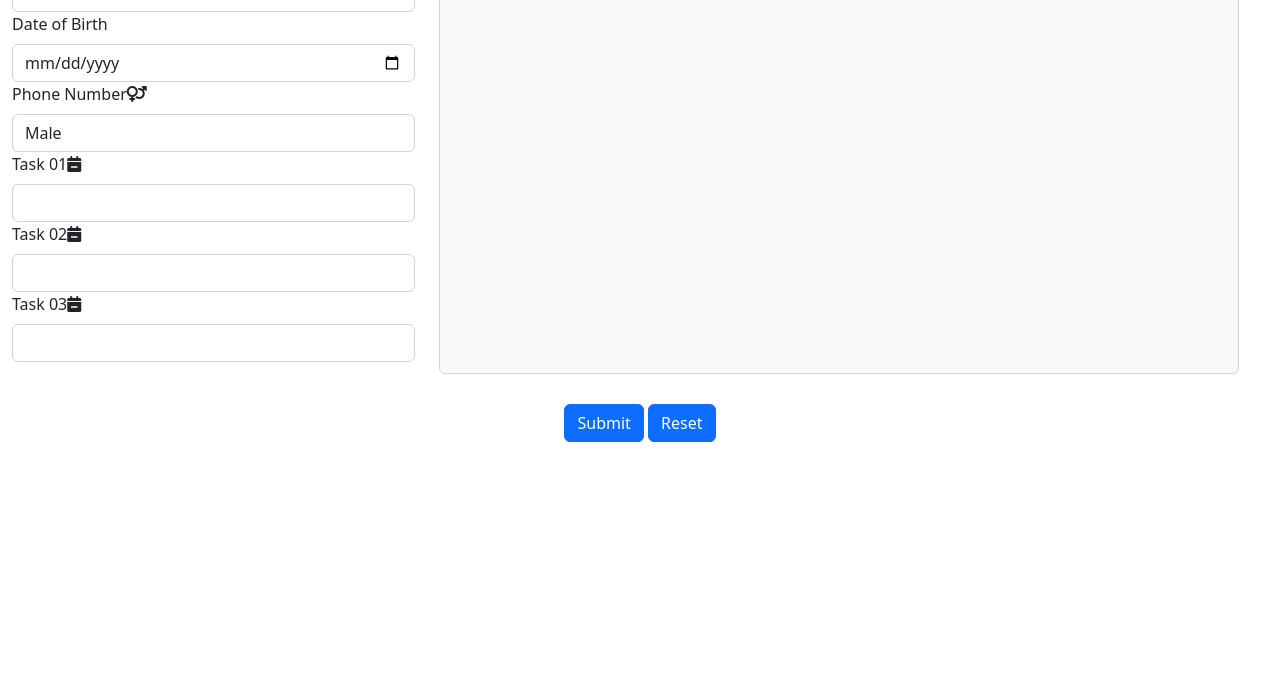
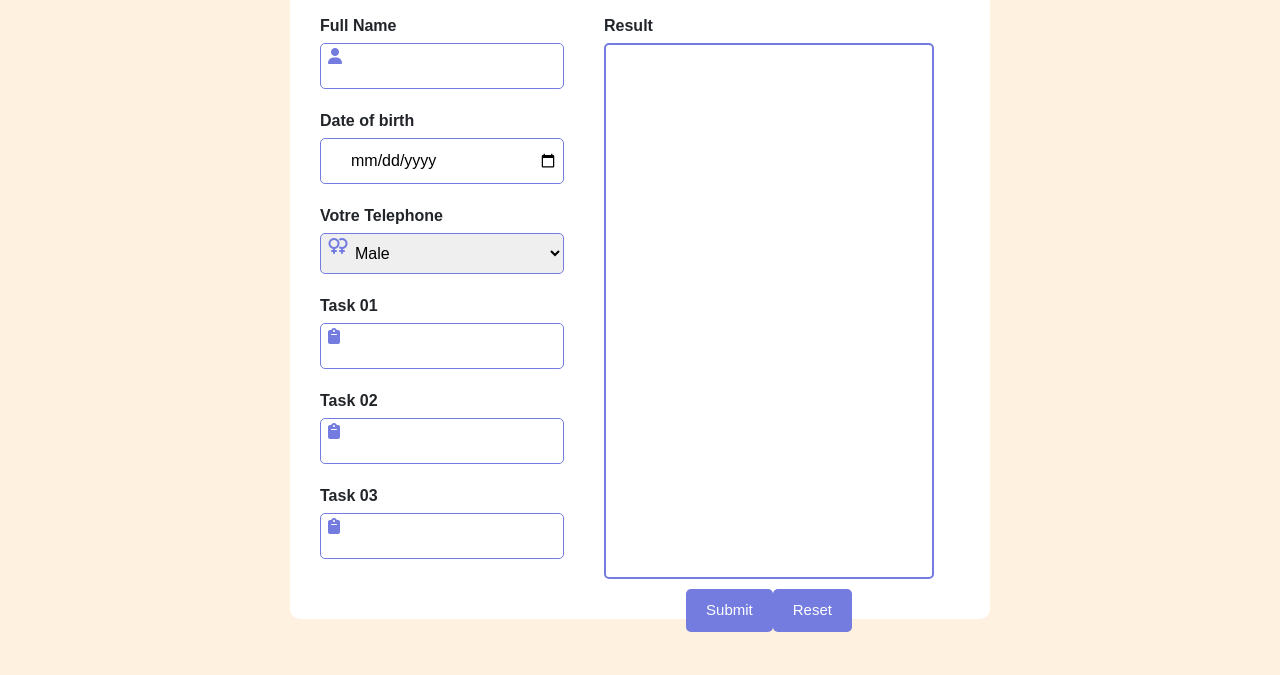
Before and after one commit to TN-Shadow4K/StudentsNote, a plain HTML site: page index.html in a window 1280 px wide. Shown: the part 125-800 px from the top of the page. Drawn offline with nearby package versions, Linux system fonts and the light colour scheme.

Commit message:
Students note project
html and css students note site

```diff
--- a/css/style.css
+++ b/css/style.css
@@ -1,7 +1,96 @@
-.champs{
-    width: 800px;
-    height: 400px;
+body{
+    margin: 0px;
+    padding: 0px;
+    background-color: #fef1df;
+    position: absolute;
+    top: 50%;
+    left: 50%;
+    transform: translate(-50%, -50%);
+    font-family: Arial, Helvetica, sans-serif;
+    font-weight: bold;
+    min-width: 700px;
 }
-.btn {
-    margin-top: 30px;
+form{
+    padding: 30px;
+    background-color: white;
+    border-radius: 10px;
 }
+form h1{
+    font-size: 20px;
+}
+form .separation{
+    width: 100px;
+    height: 1px;
+    background-color: #747cdf;
+}
+form .corps-formulaire{
+    display: flex;
+    flex-wrap: wrap;
+    margin-bottom: 30px;
+}
+form .corps-formulaire .groupe{
+    position: relative;
+    margin-top: 20px;
+    display: flex;
+    flex-direction: column;
+}
+
+form .pied-formulaire button{
+    margin-top: 10px;
+    background-color: #747cdf;
+    color: white;
+    font-size: 15px;
+    border: none;
+    padding: 10px 20px;
+    border-radius: 5px;
+    outline: none;
+    cursor: pointer;
+    transition: tranform 0,5s;
+}
+form .pied-formulaire button:hover{
+   transform: scale(1.05);
+}
+@media screen and (max-width: 920px) {
+    form .corps-formulaire .droite{
+        margin-left: 0px;
+         }
+     }
+.pied-formulaire {
+    display: flex;
+    justify-content: center;
+}
+.markFail{
+    color: red;
+}
+.markSucceed {
+color: lawngreen;
+}
+form .corps-formulaire .gauche .groupe input, form .corps-formulaire .gauche .groupe select{
+    margin-top: 5px;
+    padding: 10px 5px 10px 30px;
+    border: 1px solid #747cdf;
+    border-radius: 5px;
+}
+form .corps-formulaire .gauche .groupe i{
+    position: absolute;
+    left: 0;
+    top: 25px;
+    padding: 9px 8px;
+    color: #747cdf;
+}
+form .corps-formulaire .droite{
+    margin-left: 40px;
+}
+form .corps-formulaire .droite .groupe{
+    height: 100%;
+}
+form .corps-formulaire .droite .groupe .result{
+    margin-top: 5px;
+    padding: 10px;
+    background-color: #fff;
+    border: 2px solid #747cdf;
+    border-radius: 5px;
+    height: 100%;
+    width: 330px;
+
+}
--- a/index.html
+++ b/index.html
@@ -10,49 +10,68 @@
   <!-- Bootstrap CSS v5.2.1 -->
   <link href="https://cdn.jsdelivr.net/npm/bootstrap@5.2.1/dist/css/bootstrap.min.css" rel="stylesheet"
     integrity="sha384-iYQeCzEYFbKjA/T2uDLTpkwGzCiq6soy8tYaI1GyVh/UjpbCx/TYkiZhlZB6+fzT" crossorigin="anonymous">
- <link rel="stylesheet" href="css/style.css">
-
-<link rel="stylesheet" href="https://cdnjs.cloudflare.com/ajax/libs/font-awesome/4.7.0/css/font-awesome.min.css ">
-<!--link font awesome-->
-<script src="https://kit.fontawesome.com/5b9d16d5e9.js" crossorigin="anonymous"></script>
+  <link rel="stylesheet" href="css/style.css">
+  <link rel="stylesheet" href="path/to/font-awesome/css/font-awesome.min.css">
 </head>
 
 <body>
   <header>
     <!-- place navbar here -->
-    <h3>Student's notes</h3>
-   <hr width=100% >
   </header>
   <main>
-    <!--initiation bootstrap-->
-    <div class="container-fluid">
-      <div class="row">
-            <div class="col-4">
-                <form>
-
-                    <label class="form-label">Full Name</label><i class="fa fa-user icon"></i><input type="text" class="form-control input-field">
-                    <label class="form-label">Date of Birth</label><input type="date" class="form-control">
-                    <label class="form-label">Phone Number</label><i class="fa-solid fa-venus-mars"></i><select class="form-control"><option>Male</option><option>Female</option></select>
-                    <label class="form-label">Task 01</label><i class="fa-solid fa-calendar-minus"></i><input type="text" class="form-control">
-                    <label class="form-label">Task 02</label><i class="fa-solid fa-calendar-minus"></i><input type="text" class="form-control">
-                    <label class="form-label">Task 03</label><i class="fa-solid fa-calendar-minus"></i><input type="text" class="form-control">
-                  </form>
-                  </div>
-                  <div class="col-8">
-                    <form >
-                    <label class="form-label">Result</label>
-                    <input class="bg-light form-control champs" type="text" rows="20" maxlength="1000" height=100%>
-                  </div>
+    <form onsubmit="preventDefault ( )">
+      <h1> Students Note</h1>
+      <div class="separation"></div>
+      <div class="corps-formulaire">
+      <div class="gauche">
+      <div class="groupe">
+        <label>Full Name</label>
+        <input autocomplete="off" class="fullname"
+        type="text">
+        <i class="fas fa-user"></i>
       </div>
-            <div  class="text-center">
-              <button type="submit" href="#" class="btn btn-primary">Submit</button>
-              <button type="reset" class="btn btn-primary">Reset</button>
-            </div>
-
+      <div class="groupe">
+        <label>Date of birth</label>
+        <input autocomplete="off" class="dateofbirth" type="date">
+        <i fas fa-envelope></i>
+      </div>
+      <div class="groupe">
+        <label>Votre Telephone</label>
+        <select name="gender">
+          <option value="male">Male</option>
+          <option value="female">Female</option>
+        </select>
+        <i class="fa-solid fa-venus-double"></i>
+      </div>
+      <div class="groupe">
+        <label>Task 01</label>
+        <input autocomplete="off" class="task1" type="text">
+        <i class="fa-solid fa-clipboard"></i>
+      </div>
+      <div class="groupe">
+        <label>Task 02</label>
+        <input autocomplete="off" class="task2" type="text">
+        <i class="fa-solid fa-clipboard"></i>
+      </div>
+      <div class="groupe">
+        <label>Task 03</label>
+        <input autocomplete="off" class="task3" type="text">
+        <i class="fa-solid fa-clipboard"></i>
+      </div>
+    </div>
+    <div class="droite">
+      <div class="groupe">
+        <label>Result</label>
+        <div class="result"> </div>
+      </div>
+      <div class="pied-formulaire">
+        <button class="button-calcule submit">Submit</button>
+        <button class="button-calcule reset">Reset</button>
+      </div>
     </div>
 
-
-
+  </div>
+</form>
 
   </main>
   <footer>
```
